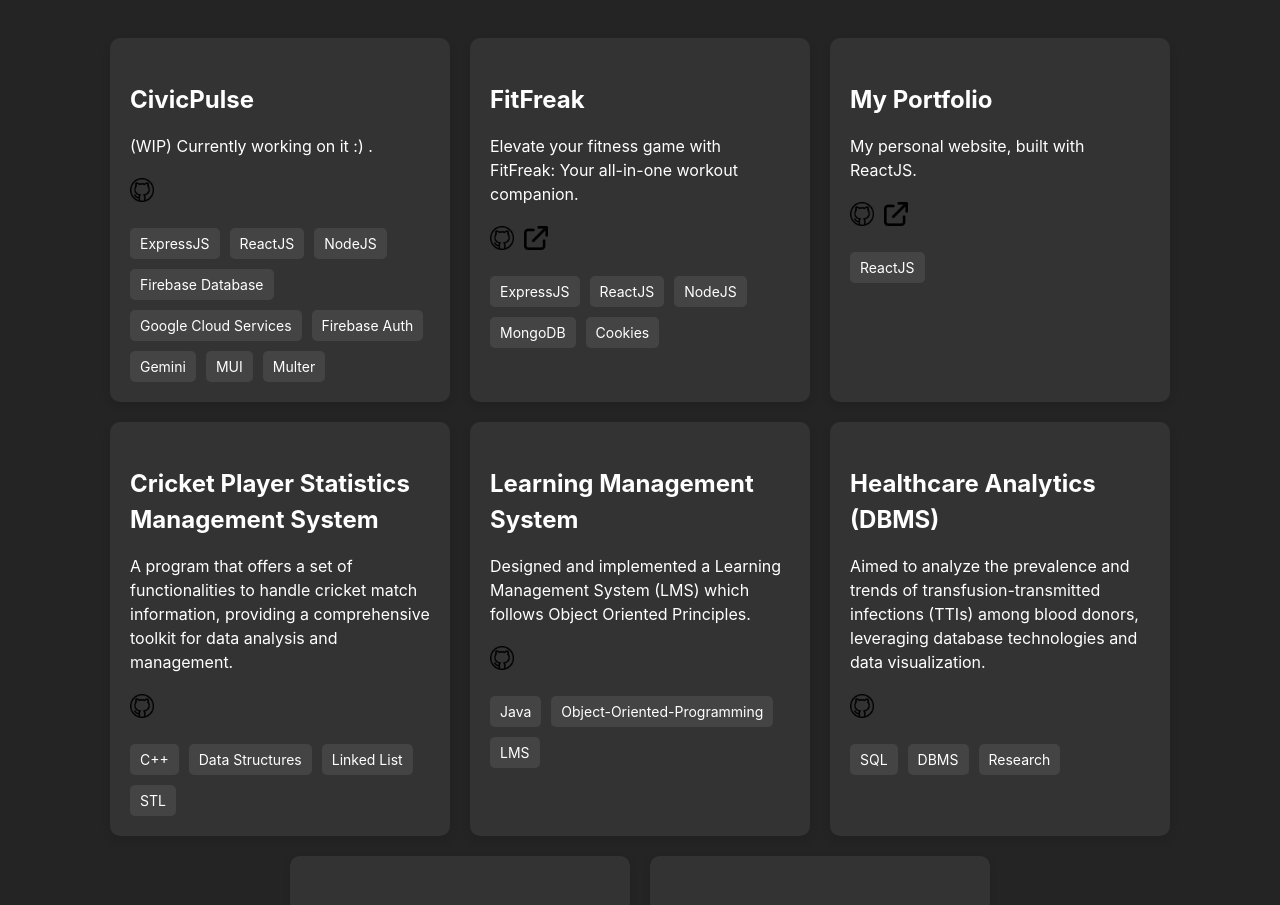
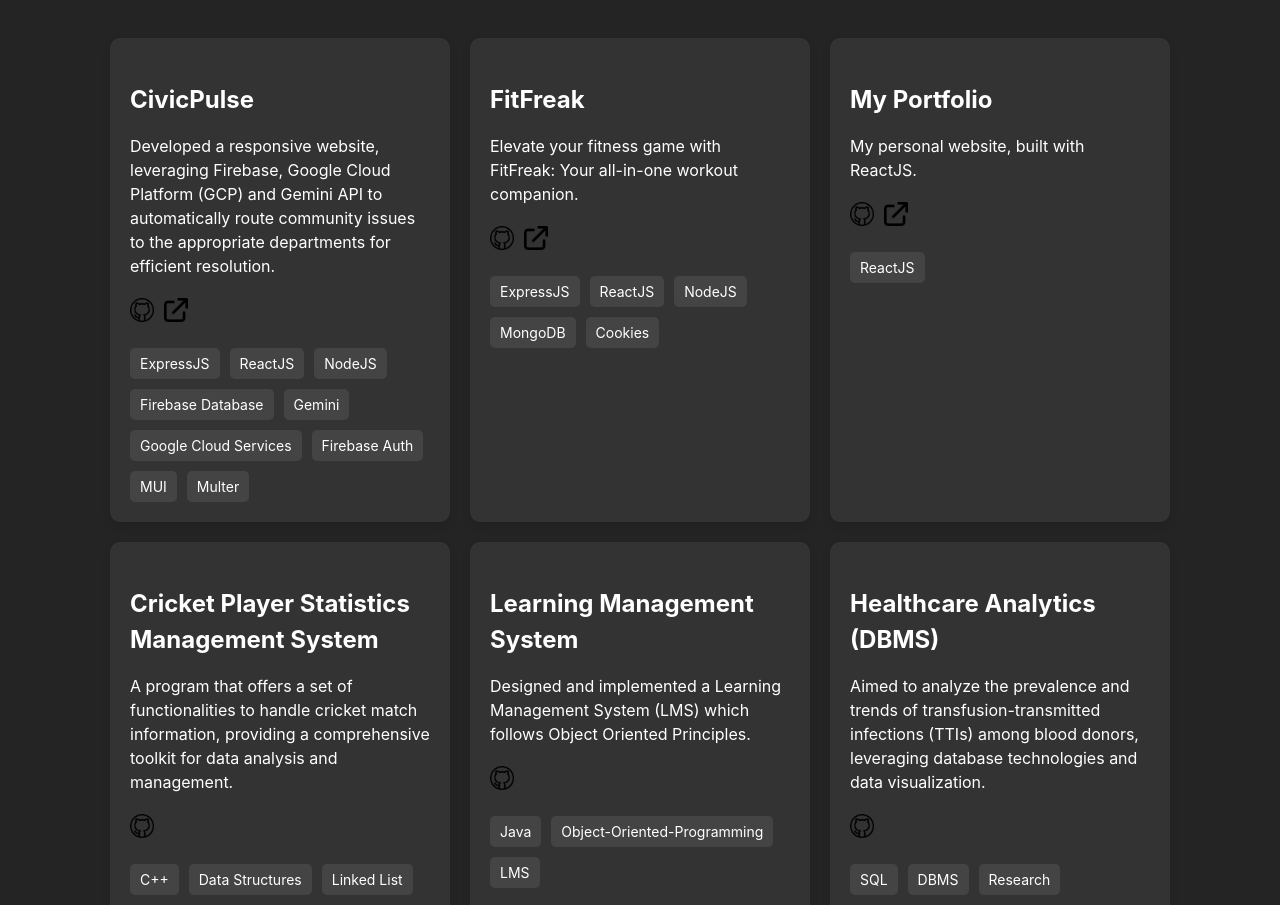
Before and after one commit to rushilpatel21/My-Portfolio, a React (Vite) app in the folder portfolio/: page / in a window 1280 px wide. Shown: the part 2940-3845 px from the top of the page. Built offline with nearby package versions, Linux system fonts and the light colour scheme; no server answers.

Commit message:
Updated project description and tags for CivicPulse in project.jsx

```diff
--- a/portfolio/src/pages/project.jsx
+++ b/portfolio/src/pages/project.jsx
@@ -5,10 +5,10 @@ import linkIcon from '../assets/link.png';
 const projects = [
   {
     title: 'CivicPulse',
-    description: '(WIP) Currently working on it :) .',
-    tags: ['ExpressJS', 'ReactJS', 'NodeJS' ,'Firebase Database', 'Google Cloud Services', 'Firebase Auth','Gemini', 'MUI', 'Multer' ],
+    description: 'Developed a responsive website, leveraging Firebase, Google Cloud Platform (GCP) and Gemini API to automatically route community issues to the appropriate departments for efficient resolution.',
+    tags: ['ExpressJS', 'ReactJS', 'NodeJS' ,'Firebase Database','Gemini' , 'Google Cloud Services', 'Firebase Auth', 'MUI', 'Multer' ],
     github: 'https://github.com/rushilpatel21/CivicPulse',
-    link: '#',
+    link: 'https://civicpulse.vercel.app/',
   },
   {
     title: 'FitFreak',
```
